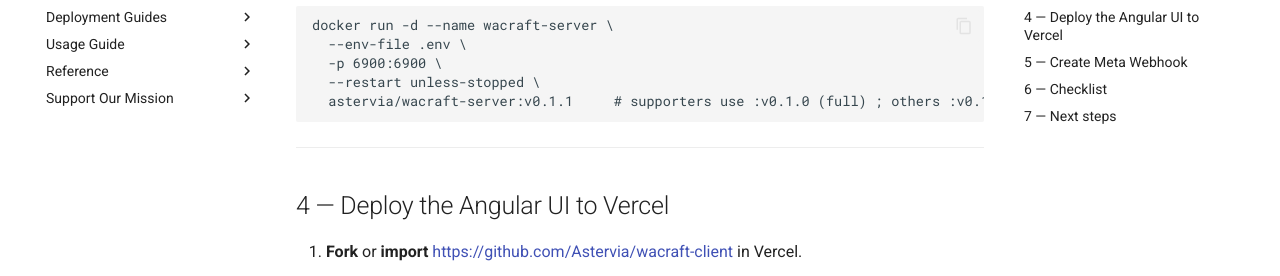
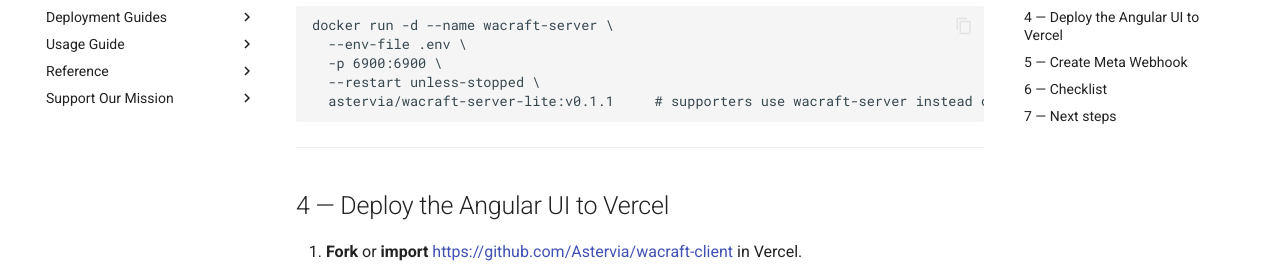
Before and after one commit to Astervia/wacraft, an MkDocs documentation site: the page built from docs/quickstart/production.md, in a window 1280 px wide and 900 px high, scrolled down 2009 px. Shown: the part 244-520 px from the top of the window. Built offline with MkDocs 1.6.1 and Material for MkDocs 9.7.7, drawn with Linux system fonts in a browser that asks for light colours.

Commit message:
fix: inconsistencies at supporter toggle in `production.md`

````diff
--- a/docs/quickstart/production.md
+++ b/docs/quickstart/production.md
@@ -94,7 +94,7 @@
   --env-file .env \
   -p 6900:6900 \
   --restart unless-stopped \
-  astervia/wacraft-server:v0.1.1     # supporters use :v0.1.0 (full) ; others :v0.1.0-lite
+  astervia/wacraft-server-lite:v0.1.1     # supporters use wacraft-server instead of wacraft-server-lite
 ```
 
 ---
````
